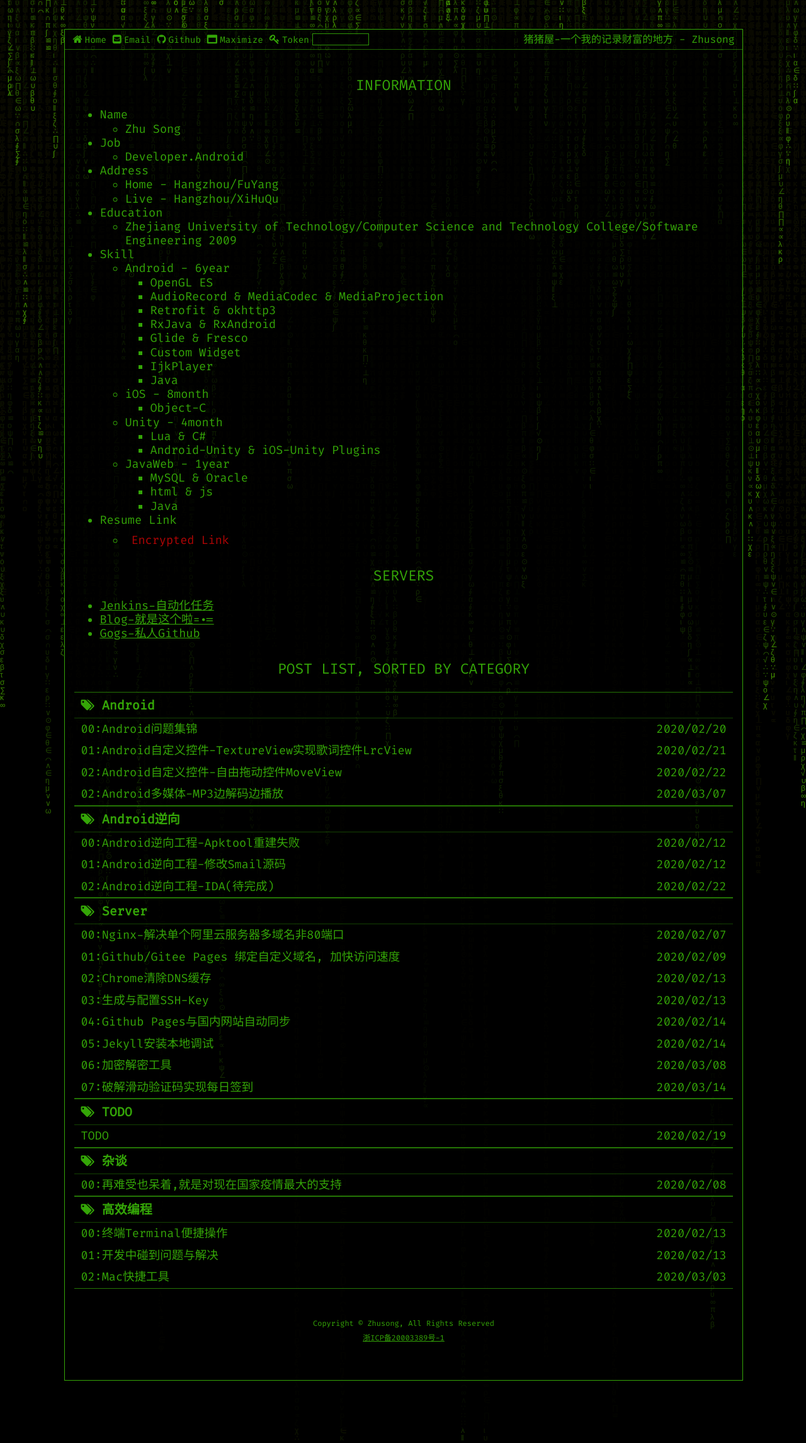
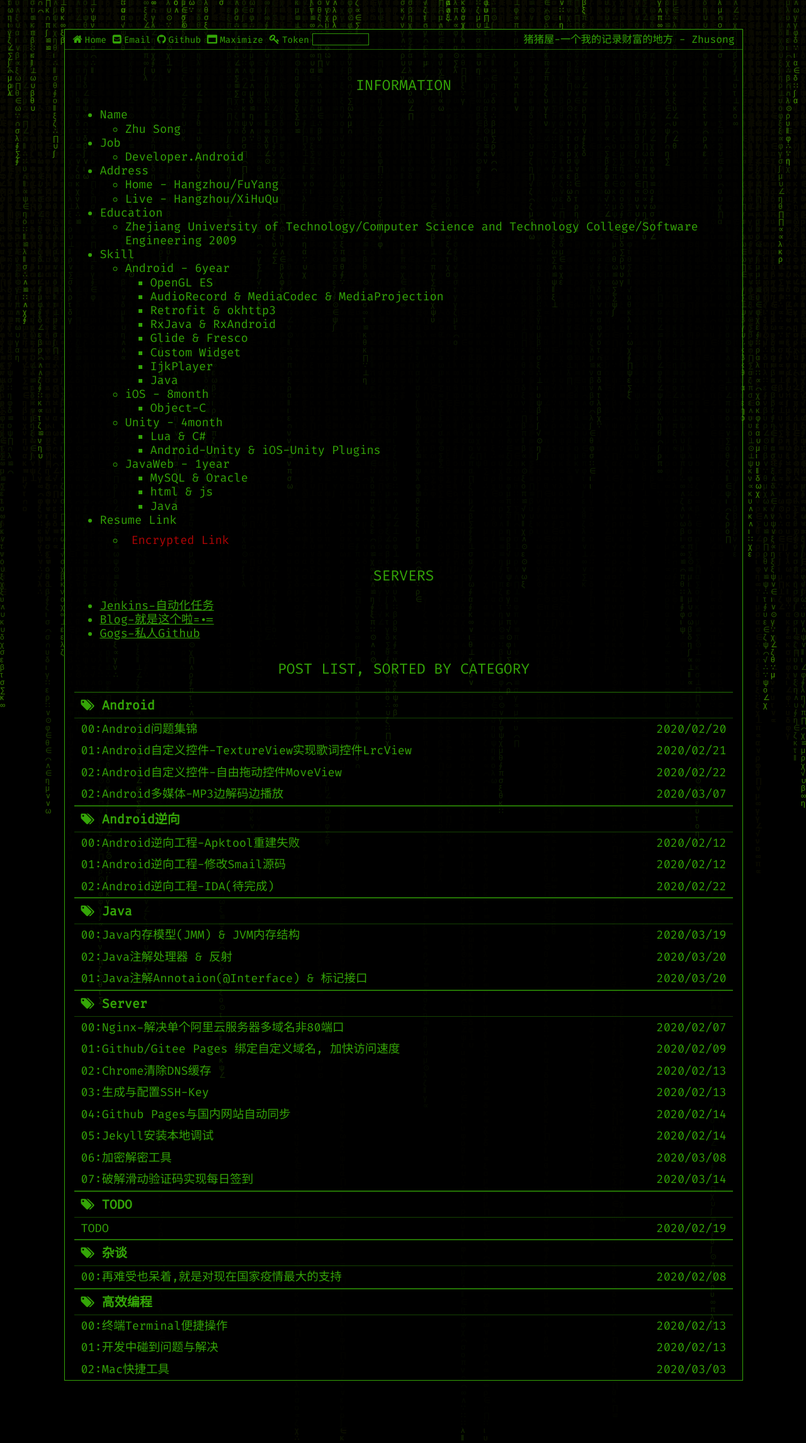
Before and after one commit to zhusonger/www.lasong.com.cn, a Jekyll site: the page built from pages/index.md, in a window 1280 px wide. Shown: the whole page at 63% size. Built offline with Jekyll 4.4.1, drawn with Linux system fonts in a browser that asks for light colours; some of the changed lines change nothing that is shown.

Commit message:
apt & annotion

````diff
--- a/_posts/Android/2020-2-20-android-resolve.md
+++ b/_posts/Android/2020-2-20-android-resolve.md
@@ -96,3 +96,10 @@ apply from: 'javadoc_combined.gradle'
 
 
 * 重新运行项目, 使用最新的依赖关系进行关联
+
+
+
+# 缩写解释
+
+* aapt: Android Asset Packaging Tool => Android打包工具
+* apt: Annotation Processor Tool => 注解处理器
--- /dev/null
+++ b/_posts/Java/2020-03-19-jmm.md
@@ -0,0 +1,12 @@
+---
+title: 00:Java内存模型(JMM) & JVM内存结构
+author: Zhusong
+layout: post
+footer: true
+category: Java
+date: 2020-3-19
+excerpt: "00:Java内存模型(JMM) & JVM内存结构"
+abstract: ""
+---
+
+# 概念
--- /dev/null
+++ b/_posts/Java/2020-03-20-anotatio-processor.md
@@ -0,0 +1,55 @@
+---
+title: 02:Java注解处理器 & 反射
+author: Zhusong
+layout: post
+footer: true
+category: Java
+date: 2020-3-20
+excerpt: "02:Java注解处理器 & 反射"
+abstract: ""
+---
+
+# 概念
+* 注解: 是JDK1.5之后加入的功能, 具体参考上一篇[01:Java注解Annotaion(@interface) & 标记接口](/java-anotation)
+
+> * 源代码时期注解，即注解只出现在 .java 文件中，编译后便不再出现在生成的.class 文件中，这一阶段，对注解的处理有两种方式：
+>
+> 	* 被IDE 中代码检查工具读取，如图 1-1中的 1 处，实时地提示程序员缩写代码中的错误，例如 @Override 注解就是用来检查程序员所复写的父类方法的签名一致性的；
+>	* 在原代码编译期间，被程序员在编译器中所注册的注解处理器所读取，如图 1-1中的 2 处，用于生成新的源代码文件参与编译，省去重复地书写样板代码的成本，提升效率，编译之后便被去除，不再出现在 .class 文件中；
+* 字节码时期注解，即出现在 .class 文件中的注解，对这类注解的处理主要涉及字节码的修改，需要使用ASM等类库，根据处理时机的不同，也可分为两种方式：
+	* 在源代码编译后处理：如果当前工程采用了Gradle、Maven等构建工具来构建，则在源代码被编译为 .class 文件后，可以通过相应地脚本调用使用了ASM库编写的第三方工具来读取文件中的注解并修改 .class 文件中的虚拟机指令，没有采用构建工具，也可以通过命令行来手动更新 .class 文件，虚拟机加载.class 文件时不会加载字节码级注解，如图 1-1中的 3 处所示；
+	* 在类加载时处理：通过代理程序，在类加载器加载.class 文件前，读取文件中的注解修改字节码，但并不保存，即原有的.class文件内容不变，内存中处理过的字节码的类被类加载器直接加载到虚拟机中，同样的并不加载.class 文件中的字节码级注解，如图 1-1中的 4 处所示；
+* 运行时期注解，即注解被类加载器加载到内存当中，和类的其他构成元素一样被放置于元数据区，供堆区中相应的 class 对象访问，换句话说，此时的注解可以通过反射的方式来读取和处理，这时的处理过程往往是由程序员在编码期间就确定的，是运行效率最低但却是最容易实现的一种注解处理方式，如图 1-1中的 5 处所示；
+>
+![1]({{site.assets_path}}/img/java/java_annotation_processor.png){:width="60%"}
+>
+
+* 注解处理器: 在定义了注解之后, 如果不去用它, 那它就是毫无意义的, 注解处理器就是用来使用注解的。使用注解的都应该被称作注解处理器。那哪里是作为应用开发程序员可以使用注解的地方呢。其实就是跟三个保留阶段相对应的。
+	* 源码级别(SOURCE): 检测是编译器对源码级别的注解使用的, 那我们对源码级别的怎么处理呢, APT(Annotation Processor Tool)就是我们在这个阶段可以使用的。
+	大致步骤: 定义注解 => 创建APT项目处理注解 => 在项目中添加注解
+	这样我们就完成了对源码级别的注解的处理
+
+	* 字节码级别(CLASS): 那字节码级别呢, 这里呢, 有高手可以直接去改, 然后再调整MD5码、偏移值之类的, 但是比较费时费力, JDK1.5也提供了Instrument用来修改字节码, 不过也需要对字节码结构有一定的掌握, ASM就是一个帮我们把大部分细节做掉, 只要专注与业务就行的方式。在什么时候进行修改呢, 看一下Android打包过程
+>
+![1]({{site.assets_path}}/img/android/android-aapt.png){:width="60%"}
+>
+
+		在.class与.dex之间, 会有transform的过程, 我们可以通过Android Studio提供的Tranform来实现字节码的修改, 由于要使用ASM代码, 如果直接在build.gradle文件里写会比较麻烦,可以自定义Gradle的插件, 在插件中实现修改, 在项目中应用这个插件即可, 效果如下
+>
+![1]({{site.assets_path}}/img/android/android-grale-plugin.png){:width="60%"}
+>
+	* 运行时级别(RUNTIME): 前面的注解处理器, 其实都是修改源文件, 在运行时几乎没什么性能影响, 但是运行时的话, 也可以识别注解并处理
+		*  自己实现工具类, 在需要的时刻, 去反射获取方法, 参数等, 根据注解执行任务
+		*  另外一种其实原理类似的方式, 只不过是使用系统提供的Proxy(动态代理), 每次执行方法都会调用invoke, 获取注解进行调整, 但是这种局限性比较多, 是代理接口。
+	这两种方法都是以反射作为基础, 效率比较低, 参考《AOP 的利器：ASM 3.0 介绍》就是, 效率相差有10倍。
+
+# 参考链接
+
+注解和注解处理器
+<https://www.jianshu.com/p/acbb293722bc>
+
+AOP 的利器：ASM 3.0 介绍
+<https://www.ibm.com/developerworks/cn/java/j-lo-asm30/index.html>
+
+Android Transform + ASM 初探
+<https://juejin.im/post/5cc3db486fb9a03202222154>
--- /dev/null
+++ b/_posts/Java/2020-03-20-java-anotation.md
@@ -0,0 +1,223 @@
+---
+title: 01:Java注解Annotaion(@interface) & 标记接口
+author: Zhusong
+layout: post
+footer: true
+category: Java
+date: 2020-3-20
+excerpt: "01:Java注解Annotaion(@interface) & 标记接口"
+abstract: ""
+---
+
+# 概念
+__标记接口(Marker Interface):__ 没有任何实现, 只是做一个抽象, 用于标记一类行为或对象, 比如Serializable, 实现或继承了Serializable就标记它是 ‘可序列化’ 的
+
+```java
+/*
+ * @author  unascribed
+ * @see java.io.ObjectOutputStream
+ * @see java.io.ObjectInputStream
+ * @see java.io.ObjectOutput
+ * @see java.io.ObjectInput
+ * @see java.io.Externalizable
+ * @since   JDK1.1
+ */
+public interface Serializable {
+}
+```
+
+__注解(Annotation):__ 功能其实跟标记接口类似, 但是是从JDK1.5才开始支持的, 在我们现在的开发中, 基本都是使用这个来实现标记的功能。
+
+## Target && Retention
+
+首先打开经常会看到的系统提供的注解(@Override)
+
+```java
+/*
+* @author  Peter von der Ah&eacute;
+ * @author  Joshua Bloch
+ * @jls 9.6.1.4 @Override
+ * @since 1.5
+ */
+@Target(ElementType.METHOD)
+@Retention(RetentionPolicy.SOURCE)
+public @interface Override {
+}
+```
+
+可以看到注释的定义方式 *@interface* , 发现它上面还有另外2个注解 *@Target* 和 *@Retention* , 我们再看看他们是什么意思
+
+
+```java
+/*
+ *
+ * @since 1.5
+ * @jls 9.6.4.1 @Target
+ * @jls 9.7.4 Where Annotations May Appear
+ */
+@Documented
+@Retention(RetentionPolicy.RUNTIME)
+@Target(ElementType.ANNOTATION_TYPE)
+public @interface Target {
+    /**
+     * Returns an array of the kinds of elements an annotation type
+     * can be applied to.
+     * @return an array of the kinds of elements an annotation type
+     * can be applied to
+     */
+    ElementType[] value();
+}
+
+/*
+ *
+ * @author  Joshua Bloch
+ * @since 1.5
+ * @jls 9.6.3.2 @Retention
+ */
+@Documented
+@Retention(RetentionPolicy.RUNTIME)
+@Target(ElementType.ANNOTATION_TYPE)
+public @interface Retention {
+    /**
+     * Returns the retention policy.
+     * @return the retention policy
+     */
+    RetentionPolicy value();
+}
+```
+
+### Target
+首先来看Target, 发现它本身也是一个注解, 但是它还是用自己标记了自己, 这个还是有点意思的=。=, 这个属性表示这个注释适用的范围, 比如FIELD(字段), METHOD(方法)等, 并不是唯一的, 他可以支持一个注解支持类型的数组
+
+这个根据需要确定支持哪些范围, FIELD, METHOD, PARAMETER, CONSTRUCTOR是我们平常用的比较多的
+
+进入ElementType看一下有哪些类型
+
+
+```
+/*
+ * @author  Joshua Bloch
+ * @since 1.5
+ * @jls 9.6.4.1 @Target
+ * @jls 4.1 The Kinds of Types and Values
+ */
+public enum ElementType {
+    /** Class, interface (including annotation type), or enum declaration */
+    TYPE,
+
+    /** Field declaration (includes enum constants) */
+    FIELD,
+
+    /** Method declaration */
+    METHOD,
+
+    /** Formal parameter declaration */
+    PARAMETER,
+
+    /** Constructor declaration */
+    CONSTRUCTOR,
+
+    /** Local variable declaration */
+    LOCAL_VARIABLE,
+
+    /** Annotation type declaration */
+    ANNOTATION_TYPE,
+
+    /** Package declaration */
+    PACKAGE,
+
+    /**
+     * Type parameter declaration
+     *
+     * @since 1.8
+     */
+    TYPE_PARAMETER,
+
+    /**
+     * Use of a type
+     *
+     * @since 1.8
+     */
+    TYPE_USE
+}
+```
+
+### Retention
+
+再来看Retention, 他也是个注解, 他的含义是一个这个注解的保留策略,什么意思呢.
+一个Java代码到计算机运行的字节码可以分为3个过程
+
+```
+Java源文件(.java文件) ---> Java字节码文件(.class文件) ---> 内存中的字节码。
+
+分别对应着SOURCE --> CLASS --> RUNTIME
+```
+
+
+```java
+ /*
+ * @author  Joshua Bloch
+ * @since 1.5
+ */
+public enum RetentionPolicy {
+    /**
+     * Annotations are to be discarded by the compiler.
+     */
+    SOURCE,
+
+    /**
+     * Annotations are to be recorded in the class file by the compiler
+     * but need not be retained by the VM at run time.  This is the default
+     * behavior.
+     */
+    CLASS,
+
+    /**
+     * Annotations are to be recorded in the class file by the compiler and
+     * retained by the VM at run time, so they may be read reflectively.
+     *
+     * @see java.lang.reflect.AnnotatedElement
+     */
+    RUNTIME
+}
+```
+
+* SOURCE
+只在源码级别保留, 到class就移除了,对应就是Java源文件阶段, 它主要是为了让编译期在编译成.class之前检查代码的正确性, 比如Override会检查参数, 方法名, 返回值是不是正确，在生成字节码文件之前, 对基础的语法、要求进行检测, 减少在生成字节码的过程中出现的错误。
+
+* CLASS
+字节码级别保留, 字节码文件是与平台无关的, 它是一种8位字节的二进制流文件(图2), 由Java源码编译器来生成(图1), 是JVM所 **认识** 的指令集(图3).
+
+	可以通过jdk提供的javap来查看指令集
+
+	```shell
+	javap -v -p xxx.class
+	```
+	图1
+	![1]({{site.assets_path}}/img/java/java_compiler_class.jpeg){:width="60%"}
+
+
+	图2
+	![2]({{site.assets_path}}/img/java/java_class_hex.png){:width="60%"}
+
+   图3
+	![3]({{site.assets_path}}/img/java/java_class_instruction.png){:width="60%"}
+
+
+* RUNTIME:
+运行时仍然保留, 如果是定义这个, 就可以在运行时, 通过反射的方式获取到注解, SOURCE&CLASS到运行时其实已经被移除了。
+
+* 保留范围
+SOURCE < CLASS < RUNTIME
+
+# 参考链接
+
+字节码介绍
+ <https://www.jianshu.com/p/247e2475fc3a>
+
+编译与执行过程
+	<https://www.cnblogs.com/fengyiliang/p/10030092.html>
+
+JVM指令集
+<https://juejin.im/entry/588085221b69e60059035f0a>
+<https://docs.oracle.com/javase/specs/jvms/se9/html/jvms-6.html>
````
Also changed, not shown: assets/img/android/android-aapt.png (added), assets/img/android/android-grale-plugin.png (added), assets/img/java/java_annotation_processor.png (added), assets/img/java/java_class_hex.png (added), assets/img/java/java_class_instruction.png (added), assets/img/java/java_compiler_class.jpeg (added), assets/img/java/java_runtime_memory.jpeg (added).
